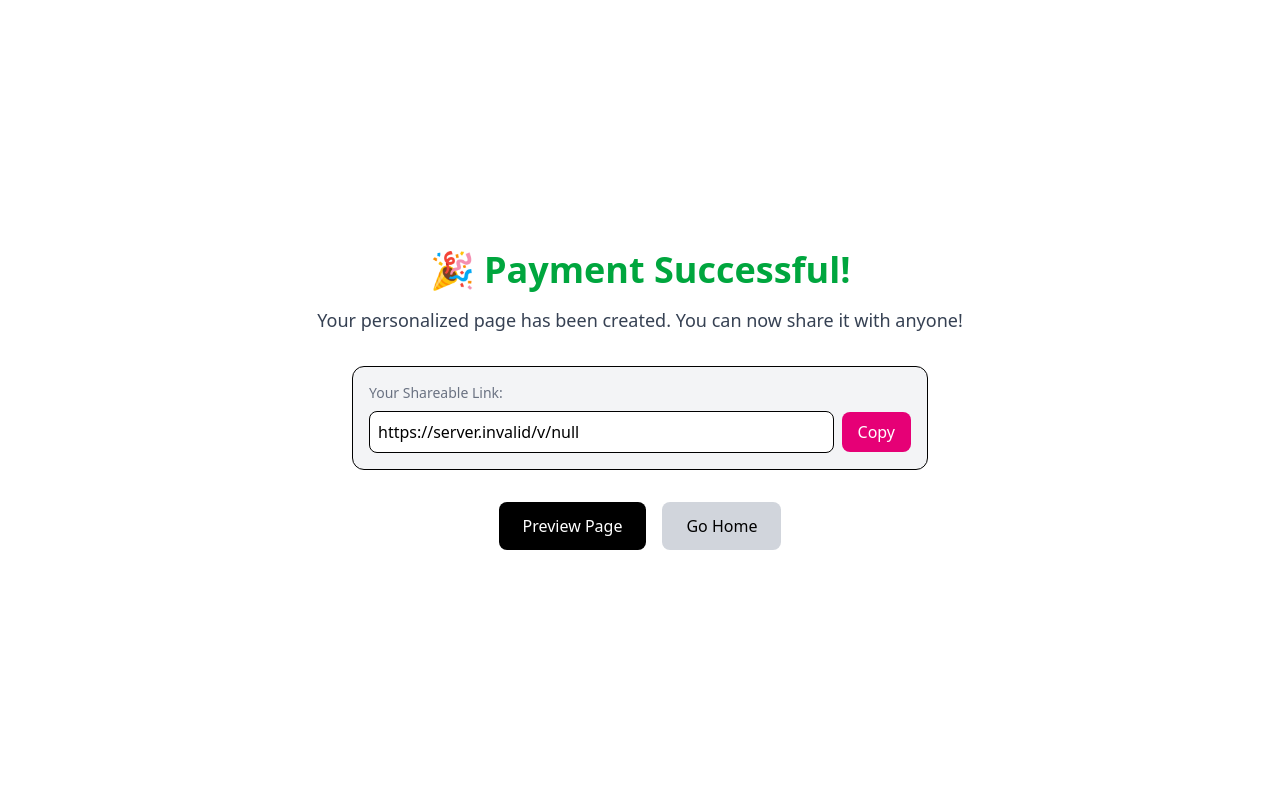
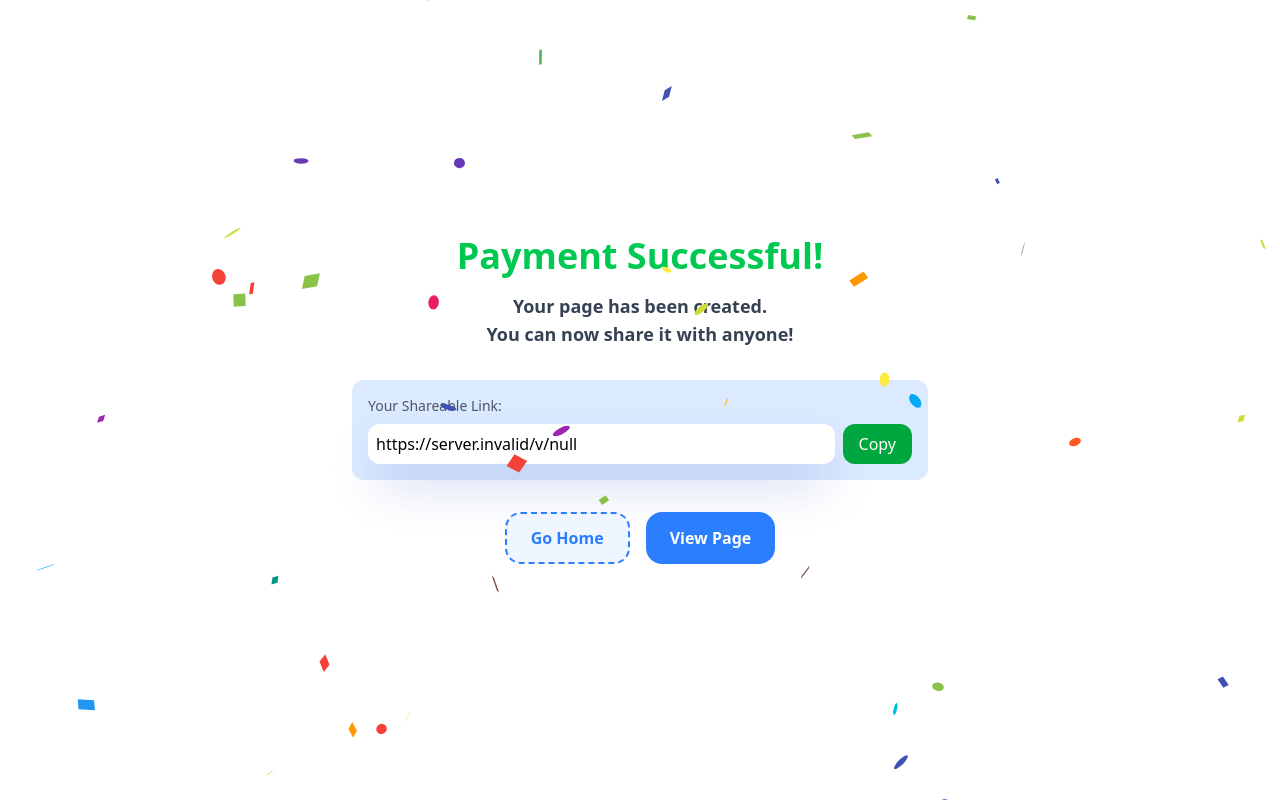
Before and after one commit to Slayer-X164/affinote, a Next.js app: page /success in a window 1280 px wide. Built offline with nearby package versions, Linux system fonts and the light colour scheme; no server answers; a web font is replaced by a local one.

Commit message:
fix: refactored success page ui

```diff
--- a/app/success/component/Success.tsx
+++ b/app/success/component/Success.tsx
@@ -1,11 +1,19 @@
-
+"use client";
 import { useSearchParams, useRouter } from "next/navigation";
-import {  useState } from "react";
+import { useEffect, useState } from "react";
+import Confetti from "react-confetti";
+import { useWindowSize } from "react-use";
 
 const Success = () => {
+  const [mounted, setMounted] = useState(false);
+
+  useEffect(() => {
+    setMounted(true);
+  }, []);
+
   const params = useSearchParams();
   const router = useRouter();
-
+  const { width, height } = useWindowSize();
   const instance = params.get("instance");
 
   const shareLink = `${process.env.NEXT_PUBLIC_BASE_URL}/v/${instance}`;
@@ -19,29 +27,38 @@ const Success = () => {
 
   return (
     <div className="min-h-screen flex flex-col items-center justify-center px-5">
-      <h1 className="text-4xl font-bold text-green-600 mb-4">
-        🎉 Payment Successful!
+    {mounted && (
+  <Confetti
+    width={width}
+    height={height}
+    numberOfPieces={180}
+    recycle={false}
+  />
+)}
+
+      <h1 className="text-4xl font-bold text-green-500 mb-4 text-center">
+        Payment Successful!
       </h1>
 
-      <p className="text-lg text-gray-700 mb-8 text-center">
-        Your personalized page has been created.
+      <p className="text-lg text-gray-700 font-bold mb-8 text-center">
+        Your page has been created. <br />
         You can now share it with anyone!
       </p>
 
       {/* Shareable Link Box */}
-      <div className="bg-gray-100 p-4 rounded-xl w-full max-w-xl border">
-        <p className="text-sm text-gray-500 mb-2">Your Shareable Link:</p>
+      <div className="bg-blue-100 p-4 rounded-xl w-full max-w-xl ">
+        <p className="text-sm text-gray-600 mb-2">Your Shareable Link:</p>
 
         <div className="flex items-center gap-2">
           <input
-            className="w-full p-2 border rounded-lg bg-white"
+            className="w-full p-2  rounded-xl bg-white shadow-2xl shadow-blue-800/40"
             readOnly
             value={shareLink}
           />
 
           <button
             onClick={copyToClipboard}
-            className="px-4 py-2 bg-pink-600 text-white rounded-lg"
+            className="px-4 py-2 bg-green-600 cursor-pointer text-white rounded-xl"
           >
             {copied ? "Copied!" : "Copy"}
           </button>
@@ -51,21 +68,20 @@ const Success = () => {
       {/* Buttons */}
       <div className="flex gap-4 mt-8">
         <button
-          onClick={() => router.push(`/v/${instance}`)}
-          className="px-6 py-3 bg-black text-white rounded-lg"
-        >
-          Preview Page
-        </button>
-
-        <button
           onClick={() => router.push(`/`)}
-          className="px-6 py-3 bg-gray-300 rounded-lg"
+          className="px-6 py-3 bg-blue-50 border-2 border-dashed border-blue-500 text-blue-500 rounded-2xl cursor-pointer font-semibold"
         >
           Go Home
         </button>
+        <button
+          onClick={() => router.push(`/v/${instance}`)}
+          className="px-6 py-3 bg-blue-500 cursor-pointer font-semibold text-white rounded-2xl"
+        >
+          View Page
+        </button>
       </div>
     </div>
-  )
-}
+  );
+};
 
-export default Success
+export default Success;
--- a/app/test-template/page.tsx
+++ b/app/test-template/page.tsx
@@ -4,6 +4,7 @@ import AppreciationFriend from "@/components/templates/AppreciationFriend";
 import CuteSurprise from "@/components/templates/CuteSurprise";
 import EnvelopeLetter from "@/components/templates/EnvolopeTemplate";
 import MemoryTimeline from "@/components/templates/MemoryTimeline";
+import Success from "../success/component/Success";
 
 export default function testTemplate() {
   return (
@@ -14,7 +15,8 @@ export default function testTemplate() {
     {/* <AppreciationFriend/> */}
     {/* <CuteSurprise/> */}
     {/* <EnvelopeLetter/> */}
-    <MemoryTimeline/>
+    {/* <MemoryTimeline/> */}
+    {/* <Success/> */}
     {/* // <div>test</div> */}
    </>
 
--- a/components/ui/Navbar.tsx
+++ b/components/ui/Navbar.tsx
@@ -98,7 +98,7 @@ const Navbar = () => {
                 duration: 0.3,
                 ease: "backInOut",
               }}
-              className="absolute px-3 py-3  right-0 top-16 bg-blue-100 border-blue-400 rounded-2xl flex flex-col  min-h-20  shadow-blue-900/40 z-1000 max-h-90   justify-center items-center"
+              className="absolute px-4 py-3  right-0 top-16 bg-blue-100 border-blue-400 rounded-2xl flex flex-col  min-h-20  shadow-blue-800/30 z-1000 max-h-90   justify-center items-center shadow-2xl "
             >
               <h3 className="flex text-center flex-col items-center w-full font-semibold gap-1 text-sm text-neutral-500">
                 visitor id: <br /> <span className="text-xs w-[80%]  font-mono">{visitID}</span>
@@ -117,9 +117,9 @@ const Navbar = () => {
               )}
 
               {links.map((item) => (
-                <div key={item.id} className="flex flex-col gap-1 pt-2">
-                  <h3 className="text-sm capitalize font-semibold text-neutral-800">
-                    {item.template_id.replaceAll("-", " ")}
+                <div key={item.id} className="flex flex-col gap-1 pt-2.5">
+                  <h3 className="text-sm pl-1 pb-0.5 capitalize font-semibold text-neutral-800">
+                    {item.template_id.replaceAll("-", " ")}:
                   </h3>
                   <a
                     href={`/v/${item.id}`}
--- a/package.json
+++ b/package.json
@@ -25,6 +25,7 @@
     "react-dom": "^19.2.3",
     "react-hot-toast": "^2.6.0",
     "react-icons": "^5.5.0",
+    "react-use": "^17.6.0",
     "resend": "^6.6.0",
     "uuid": "^13.0.0",
     "zod": "^4.1.13"
```
Also changed, not shown: 1 other file (tests, documents, lock files or other folders). Lines whose indentation alone changed are shown as unchanged.
